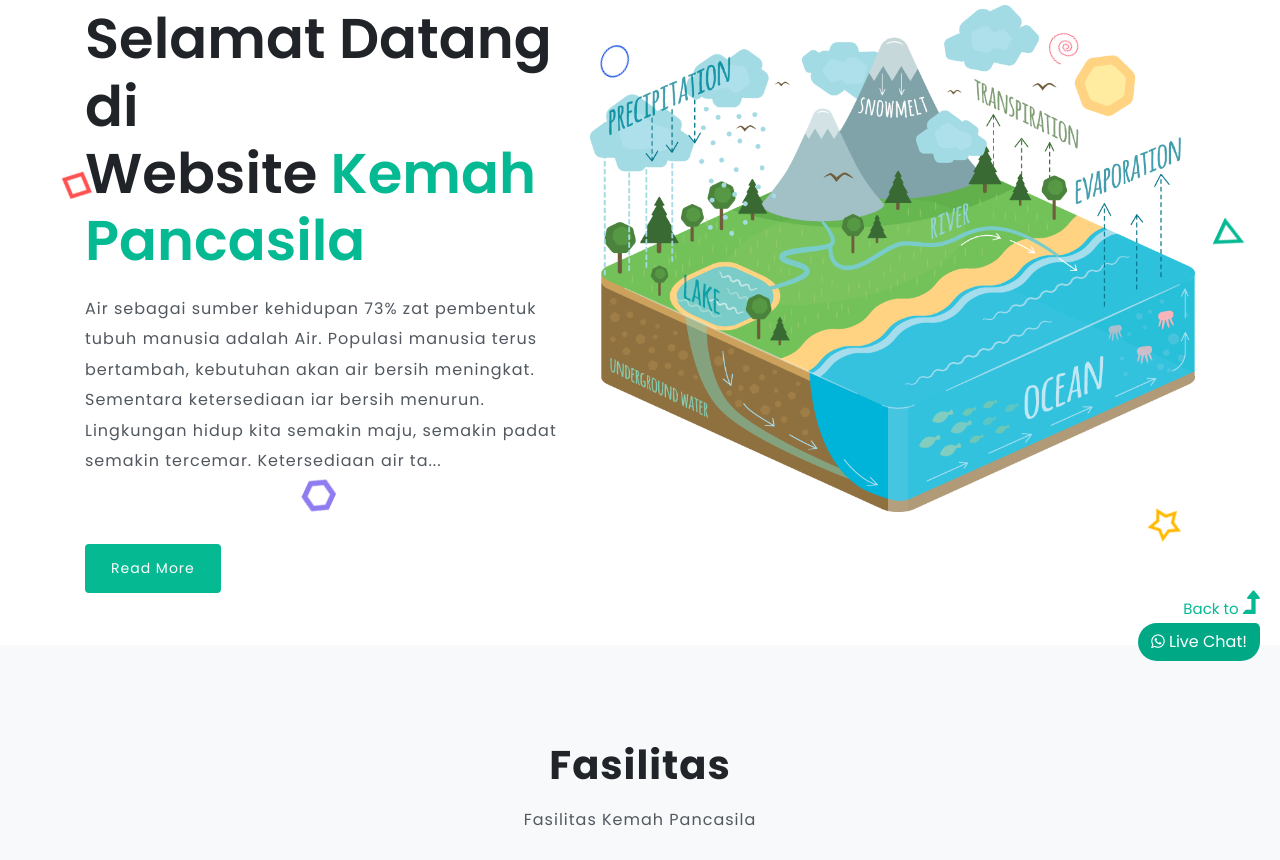
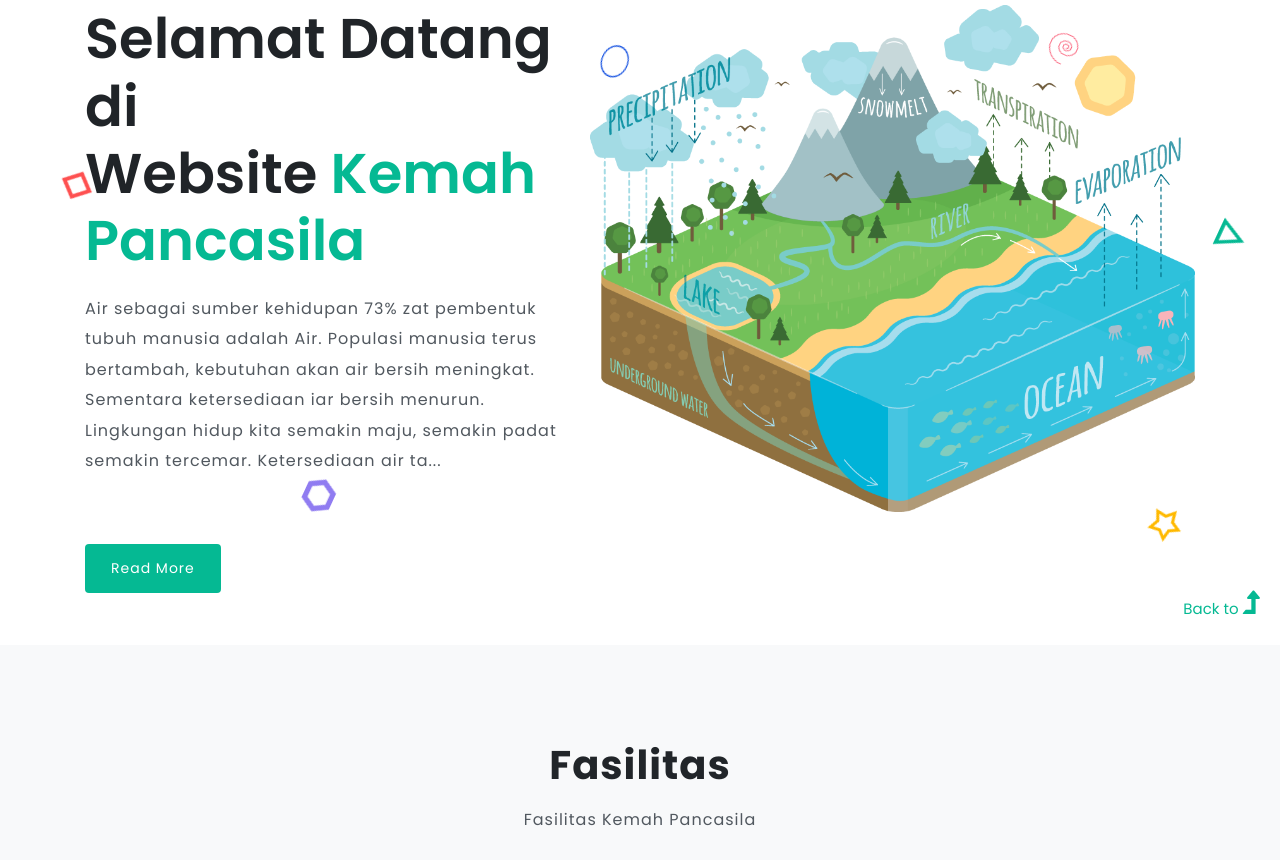
Before and after one commit to csynoers/kemah-pancasila, a PHP site: page /home in a window 1280 px wide. Shown: the part 129-989 px from the top of the page. Run offline with PHP 8.4, Linux system fonts and the light colour scheme; data comes from the database, SQL or seed files in the repository.

Commit message:
remove live chat

```diff
--- a/joinc/footer.php
+++ b/joinc/footer.php
@@ -77,12 +77,6 @@
                 </div>
                 <!-- //copyright -->
                 <!-- move top icon -->
-                <div id="live-chat">
-                    <a class="btn btn-large" target="_blank" id="wa-live">
-                        <span class="fa fa-whatsapp"></span> <span class="text">Live Chat!</span>
-                    </a>
-                    <!-- //move top icon -->
-                </div>
                 <a href="#home" class="move-top text-center" id="to-top">
                     <span class="text">Back to</span> <span class="fa fa-level-up" aria-hidden="true"></span>
                 </a>
```
